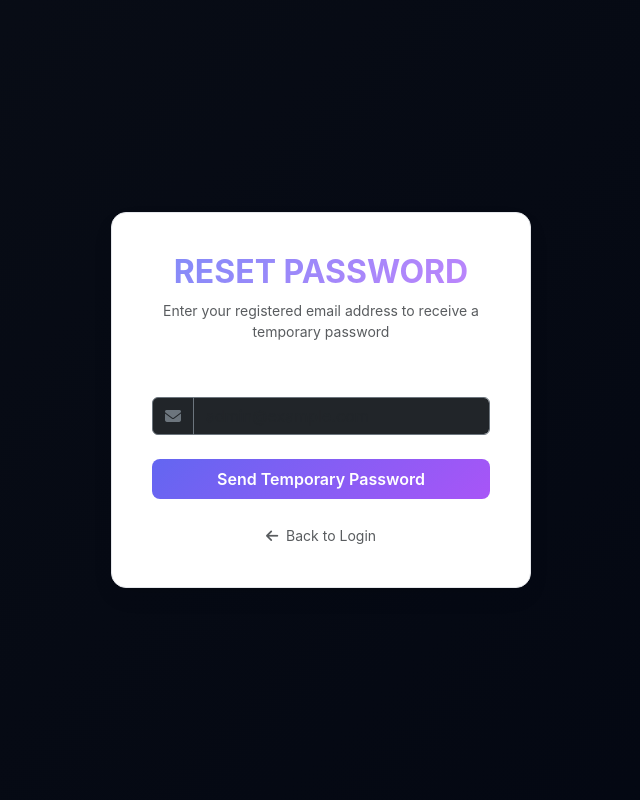
After one commit to Chendelicharan/python-portfolio, a Flask app: page /forgot-password in a window 1280 px wide. The commit adds this page. Shown: the whole page, without its empty margins (319-959 px from the left). Run offline with Flask 3, Linux system fonts and the light colour scheme; some libraries are stand-ins or nearby versions.

Commit message:
Add Forgot Password via email functionality with terminal logging fallback

```diff
--- a/forms/forms.py
+++ b/forms/forms.py
@@ -130,3 +130,6 @@ class SettingsForm(FlaskForm):
     smtp_user = StringField('SMTP Username / Email', validators=[Optional(), Length(max=120)])
     smtp_pass = PasswordField('SMTP Password', validators=[Optional()])
     smtp_sender = StringField('Sender Address (From)', validators=[Optional(), Length(max=120)])
+
+class ForgotPasswordForm(FlaskForm):
+    email = StringField('Registered Email Address', validators=[DataRequired(), Email(), Length(max=120)])
--- a/routes/auth.py
+++ b/routes/auth.py
@@ -3,7 +3,7 @@ from flask import Blueprint, render_template, redirect, url_for, flash, request
 from flask_login import login_user, logout_user, login_required, current_user
 from database.db import db
 from models.models import User
-from forms.forms import LoginForm, ChangePasswordForm
+from forms.forms import LoginForm, ChangePasswordForm, ForgotPasswordForm
 
 auth_bp = Blueprint('auth', __name__)
 
@@ -14,17 +14,27 @@ def login():
 
     form = LoginForm()
     if form.validate_on_submit():
+        print(f"Login attempt - Username: '{form.username.data}', Password: '{form.password.data}'")
         user = User.query.filter_by(username=form.username.data).first()
-        if user and user.check_password(form.password.data):
-            login_user(user, remember=form.remember.data)
-            user.last_login = datetime.utcnow()
-            db.session.commit()
-
-            flash("Logged in successfully!", "success")
-            next_page = request.args.get('next')
-            return redirect(next_page or url_for('admin.dashboard'))
+        if user:
+            print(f"User found in DB. Email: {user.email}")
+            check = user.check_password(form.password.data)
+            print(f"Password check result: {check}")
+            if check:
+                login_user(user, remember=form.remember.data)
+                user.last_login = datetime.utcnow()
+                db.session.commit()
+                flash("Logged in successfully!", "success")
+                next_page = request.args.get('next')
+                return redirect(next_page or url_for('admin.dashboard'))
+            else:
+                flash("Invalid username or password.", "danger")
         else:
+            print(f"User '{form.username.data}' NOT found in DB.")
             flash("Invalid username or password.", "danger")
+    else:
+        if request.method == 'POST':
+            print("WTForms Validation Errors:", form.errors)
 
     return render_template('admin/login.html', form=form)
 
@@ -50,3 +60,86 @@ def change_password():
 
     # Redirect back to settings page, carrying errors if any
     return render_template('admin/settings.html', change_pw_form=form, form=None) # Settings route handles rendering config
+
+import string
+import secrets
+
+def send_reset_email(user_email, temp_pass):
+    from models.models import Setting
+
+    host = Setting.query.filter_by(key='smtp_host').first()
+    port = Setting.query.filter_by(key='smtp_port').first()
+    user = Setting.query.filter_by(key='smtp_user').first()
+    passwd = Setting.query.filter_by(key='smtp_pass').first()
+    sender = Setting.query.filter_by(key='smtp_sender').first()
+
+    if not (host and port and user and passwd and sender) or not (host.value and port.value and user.value and passwd.value and sender.value):
+        return False
+
+    try:
+        import smtplib
+        from email.mime.text import MIMEText
+        from email.mime.multipart import MIMEMultipart
+
+        msg = MIMEMultipart()
+        msg['From'] = sender.value
+        msg['To'] = user_email
+        msg['Subject'] = "Portfolio CMS: Administrator Password Reset"
+
+        body = f"""
+You requested a password reset for your Portfolio Website Administrator Dashboard.
+
+Your new temporary password is:
+
+-----------------------------
+{temp_pass}
+-----------------------------
+
+Please log in immediately at your dashboard and update your password in the Settings page.
+        """
+        msg.attach(MIMEText(body, 'plain'))
+
+        server = smtplib.SMTP(host.value, int(port.value))
+        server.starttls()
+        server.login(user.value, passwd.value)
+        server.sendmail(sender.value, user_email, msg.as_string())
+        server.quit()
+        return True
+    except Exception as e:
+        print(f"SMTP reset email failed: {e}")
+        return False
+
+@auth_bp.route('/forgot-password', methods=['GET', 'POST'])
+def forgot_password():
+    if current_user.is_authenticated:
+        return redirect(url_for('admin.dashboard'))
+
+    form = ForgotPasswordForm()
+    if form.validate_on_submit():
+        user = User.query.filter_by(email=form.email.data).first()
+        if user:
+            # Generate a secure 10-character temporary password
+            alphabet = string.ascii_letters + string.digits
+            temp_pass = ''.join(secrets.choice(alphabet) for _ in range(10))
+
+            # Save new hashed password
+            user.set_password(temp_pass)
+            db.session.commit()
+
+            # Try sending the email
+            sent = send_reset_email(user.email, temp_pass)
+            if sent:
+                flash("A new temporary password has been sent to your email address.", "success")
+            else:
+                # Print to terminal in case SMTP is not set up
+                print("\n" + "="*50)
+                print("PASSWORD RESET FALLBACK")
+                print(f"For User: {user.username} ({user.email})")
+                print(f"New Temporary Password: {temp_pass}")
+                print("="*50 + "\n")
+                flash("Password reset triggered! However, SMTP was not configured. Check your server terminal logs for the temporary password.", "warning")
+            return redirect(url_for('auth.login'))
+        else:
+            flash("No account associated with that email address found.", "danger")
+
+    return render_template('admin/forgot_password.html', form=form)
--- /dev/null
+++ b/templates/admin/forgot_password.html
@@ -0,0 +1,71 @@
+<!DOCTYPE html>
+<html lang="en">
+<head>
+    <meta charset="UTF-8">
+    <meta name="viewport" content="width=device-width, initial-scale=1.0">
+    <title>Forgot Password | Admin Panel</title>
+    <!-- Bootstrap 5 CSS -->
+    <link href="https://cdn.jsdelivr.net/npm/bootstrap@5.3.2/dist/css/bootstrap.min.css" rel="stylesheet">
+    <!-- FontAwesome 6 Icons -->
+    <link href="https://cdnjs.cloudflare.com/ajax/libs/font-awesome/6.4.2/css/all.min.css" rel="stylesheet">
+    <!-- Admin custom styling -->
+    <link rel="stylesheet" href="{{ url_for('static', filename='css/admin.css') }}">
+    <style>
+        body {
+            background: linear-gradient(135deg, #090d16 0%, #030712 100%);
+            display: flex;
+            align-items: center;
+            justify-content: center;
+            height: 100vh;
+        }
+    </style>
+</head>
+<body>
+
+    <div class="login-wrapper">
+        <div class="login-card">
+            <div class="text-center mb-4">
+                <h2 class="font-outfit fw-bold" style="background: linear-gradient(135deg, #818cf8 0%, #c084fc 100%); -webkit-background-clip: text; -webkit-text-fill-color: transparent;">RESET PASSWORD</h2>
+                <p class="text-muted small">Enter your registered email address to receive a temporary password</p>
+            </div>
+
+            <!-- Flash alerts -->
+            {% with messages = get_flashed_messages(with_categories=true) %}
+                {% if messages %}
+                    {% for category, message in messages %}
+                        <div class="alert alert-{{ category if category != 'error' else 'danger' }} small py-2 border-0 shadow-sm mb-3">
+                            {{ message }}
+                        </div>
+                    {% endfor %}
+                {% endif %}
+            {% endwith %}
+
+            <form method="POST">
+                {{ form.csrf_token }}
+
+                <div class="mb-4">
+                    <label for="email" class="form-label small fw-semibold text-white-50">Registered Email Address</label>
+                    <div class="input-group">
+                        <span class="input-group-text bg-dark border-secondary text-secondary"><i class="fas fa-envelope"></i></span>
+                        {{ form.email(class="form-control bg-dark border-secondary text-white", placeholder="admin@example.com", type="email") }}
+                    </div>
+                    {% for error in form.email.errors %}
+                        <span class="text-danger small mt-1 d-block">{{ error }}</span>
+                    {% endfor %}
+                </div>
+
+                <button type="submit" class="btn btn-premium w-100 py-2 border-0" style="background: linear-gradient(135deg, #6366f1 0%, #a855f7 100%); color: white; font-weight: 600; border-radius: 8px;">
+                    Send Temporary Password
+                </button>
+            </form>
+
+            <div class="text-center mt-4">
+                <a href="{{ url_for('auth.login') }}" class="text-decoration-none small text-muted hover-white"><i class="fas fa-arrow-left me-1"></i> Back to Login</a>
+            </div>
+        </div>
+    </div>
+
+    <!-- Bootstrap 5 Bundle JS -->
+    <script src="https://cdn.jsdelivr.net/npm/bootstrap@5.3.2/dist/js/bootstrap.bundle.min.js"></script>
+</body>
+</html>
```
Also changed, not shown: templates/admin/login.html (+6 -3 lines).
